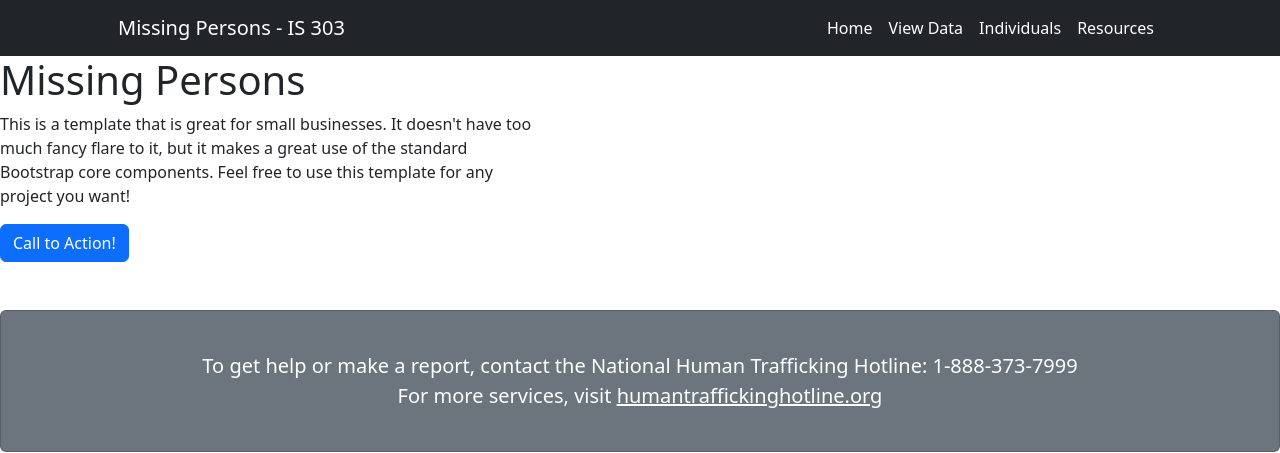
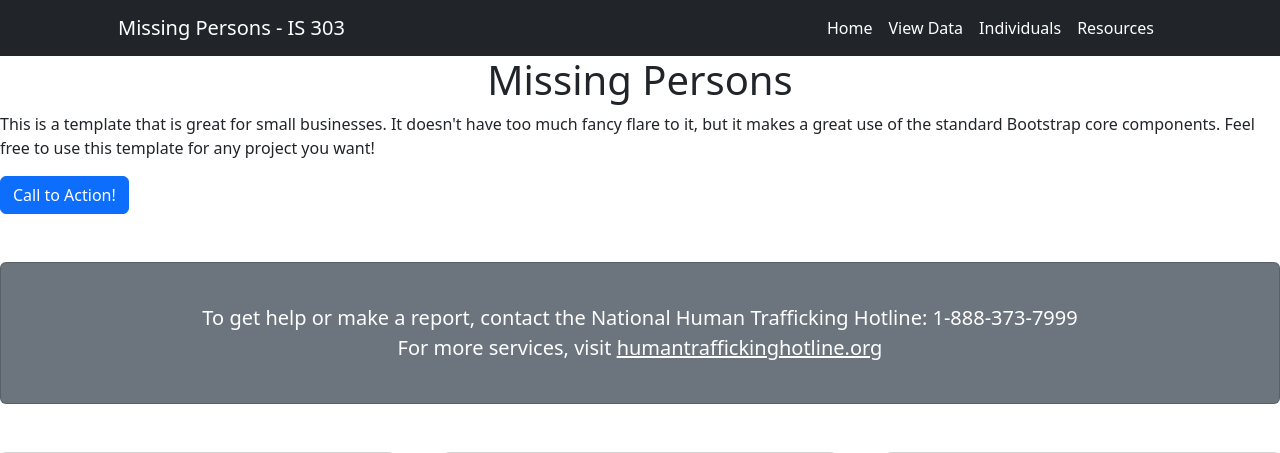
Before and after one commit to len10188/missingPersonsGroup, a Django app: page / in a window 1280 px wide. Shown: the top 453 px of the page. Run offline with Django 4.2, Linux system fonts and the light colour scheme; some libraries are stand-ins or nearby versions.

Commit message:
Update index.html

```diff
--- a/missingPersonsGroup/templates/landingPage/index.html
+++ b/missingPersonsGroup/templates/landingPage/index.html
@@ -5,9 +5,10 @@
 {% extends 'base.html' %}
 {% load static %}
 {% block content %}
-            <div class="col-lg-5 center-text-title">
+            <div>
+                <!-- class="col-lg-5" -->
                 <!-- style="width:38%"-->
-                <h1 class="font-weight-light center-text-title">Missing Persons</h1>
+                <h1 class="font-weight-light" style="text-align:center;">Missing Persons</h1>
                 <p>This is a template that is great for small businesses. It doesn't have too much fancy flare to it, but it makes a great use of the standard Bootstrap core components. Feel free to use this template for any project you want!</p>
                  <a class="btn btn-primary" href="#!">Call to Action!</a>
             </div>
```
